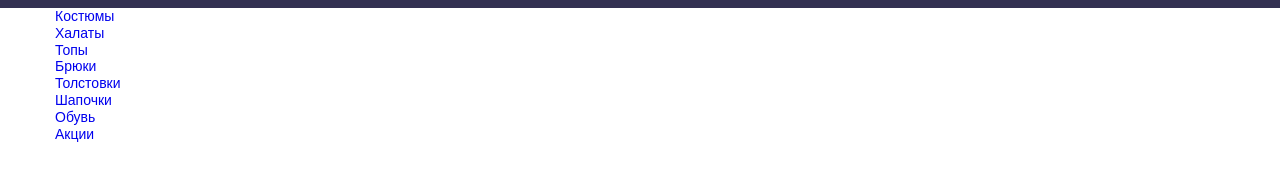
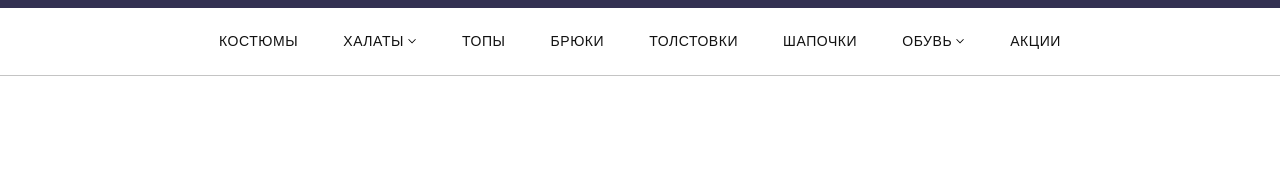
Before and after one commit to skifozzze/medforma, a website: page #src/index.html in a window 1280 px wide. Shown: the part 42-222 px from the top of the page. Drawn offline with nearby package versions, Linux system fonts and the light colour scheme; files that its build step writes are made by us from their sources; a web font is replaced by a local one.

Commit message:
added header

```diff
--- a/#src/index.html
+++ b/#src/index.html
@@ -18,6 +18,7 @@
       width=" 1170 " height=" 540 " frameborder=" 0 "> </iframe> -->
 
   <header class="header">
+    <div class="header__inner">
       <div class="header-top">
         <div class="header-top__inner">
           <ul class="header-top__menu">
@@ -62,7 +63,6 @@
       </div>
       <div class="header-bottom">
         <div class="header-bottom__inner">
-        <div class="container">
           <nav class="menu">
             <ul class="header-bottom__menu">
               <li class="header-bottom__item">
@@ -71,7 +71,7 @@
                 </a>
               </li>
               <li class="header-bottom__item">
-                <a class="header-bottom__link" href="#">
+                <a class="header-bottom__link item-clothing" href="#">
                   Халаты
                 </a>
               </li>
@@ -96,7 +96,7 @@
                 </a>
               </li>
               <li class="header-bottom__item">
-                <a class="header-bottom__link" href="#">
+                <a class="header-bottom__link item-footwear" href="#">
                   Обувь
                 </a>
               </li>
@@ -108,14 +108,9 @@
             </ul>
           </nav>
         </div>
-
-
-
-
       </div>
     </div>
     </div>
-
 
 
   </header>
--- a/#src/scss/_vars.scss
+++ b/#src/scss/_vars.scss
@@ -2,6 +2,8 @@ $body: #FFFFFF;
 $accent: #44424B;
 $headertop: #333152;
 $red: #EA4953;
+$title: #111111;
+$grey: #C4C4C4;
 
 @mixin pseudo_header ($pos: absolute, $content: '', $width: 20px, $height: 20px, $top: 0, $left:0){
   content: $content;
--- a/#src/scss/style.scss
+++ b/#src/scss/style.scss
@@ -21,11 +21,14 @@
 
 // header
 
+.header {
+  &__inner {
+    max-width: 1440px;
+    margin: 0 auto;
+  }
+}
+
 .header-top {
-  max-width: 1440px;
-  margin: 0 auto;
-
-  height: 50px;
   background-color: $headertop;
 
   &__inner {
@@ -133,23 +136,50 @@
   }
 }
 
+.header-bottom {
+
+  &__inner {
+    padding: 25px 15px;
+    border-bottom: 1px solid $grey;
+  }
+
+  &__menu {
+    display: flex;
+    justify-content: center;
+  }
+
+  &__item {
+    &:not(:last-child){
+      margin-right: 45px;
+    }
+  }
+  &__link {
+    text-transform: uppercase;
+    @extend %inter-500;
+    color: $title;
+    letter-spacing: 0.04em;
+  }
+}
+
+.item-clothing,
+.item-footwear {
+  position: relative;
+  padding-right: 13px;
+  &::after {
+    content: '';
+    position: absolute;
+    background-image: url(../img/icons/icons.svg#menuarrow);
+    width: 10px;
+    height: 10px;
+    top: 3px;
+    right: 0;
+  }
+}
 
 
 
 
 
-.header-bottom {
-
-  &__menu {}
-
-  &__item {}
-
-  &__link {}
-}
-
-.container {}
-
-.menu {}
 
 
 
```
Lines whose indentation alone changed are shown as unchanged.
